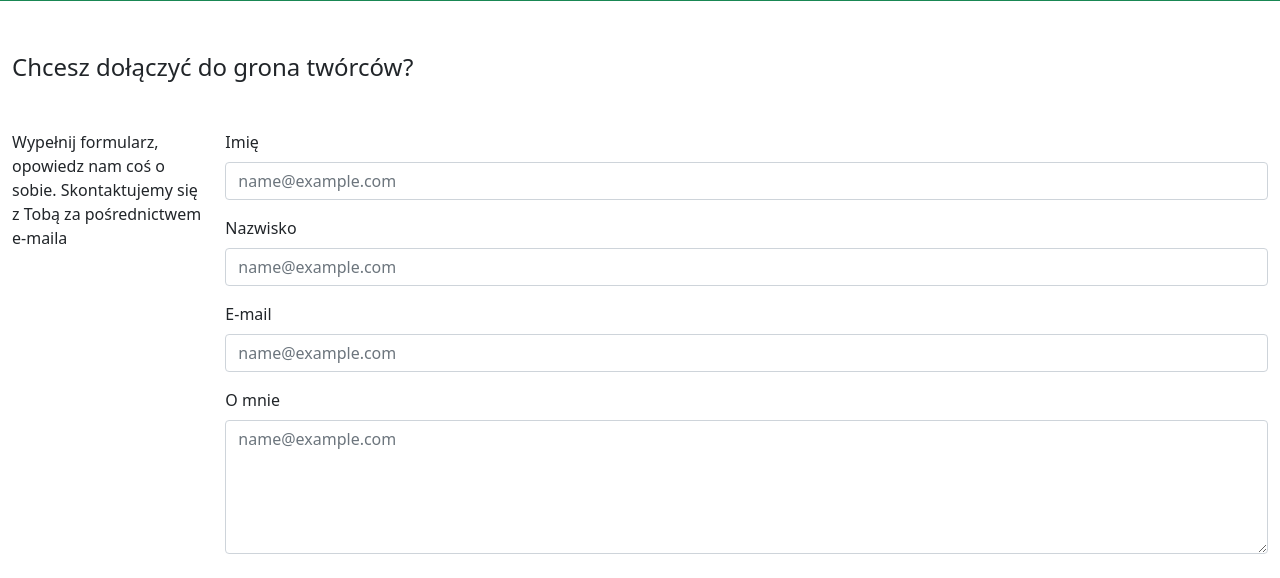
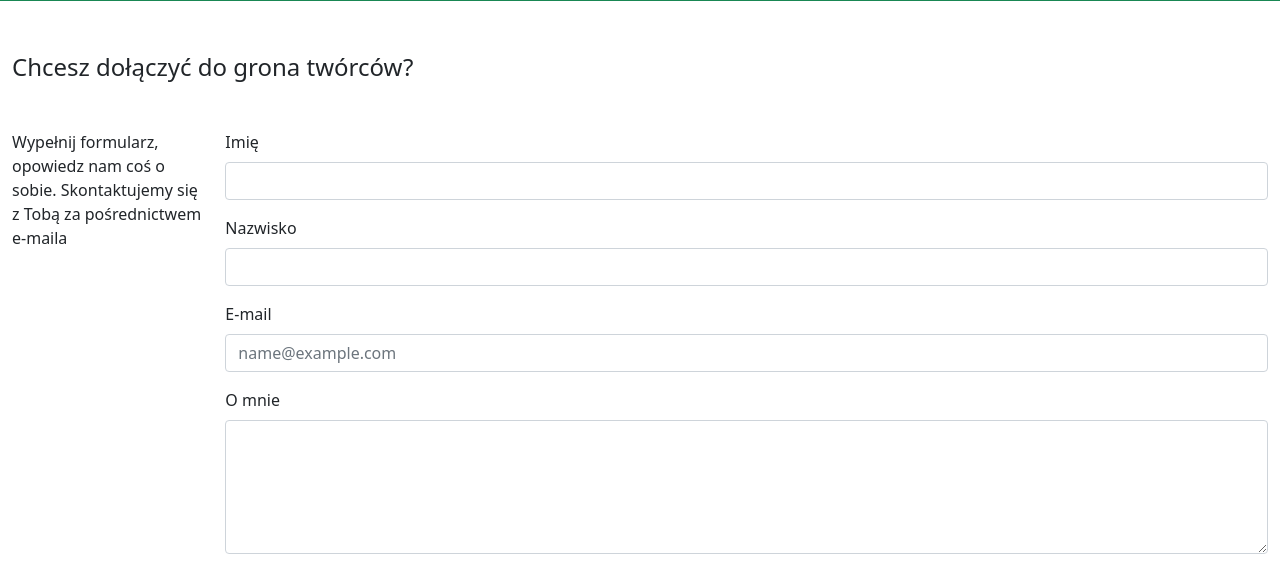
Before and after one commit to pawel323/quizApp, a PHP site: page / in a window 1280 px wide. Shown: the part 469-1047 px from the top of the page. Run offline with PHP 8.4, Linux system fonts and the light colour scheme.

Commit message:
Poprawa wyglądu formularza zgłoszeniowego

```diff
--- a/middleIndex.php
+++ b/middleIndex.php
@@ -45,20 +45,20 @@
     <div class="col-sm-10">
     <form>
     <div class="mb-3">
-        <label for="exampleFormControlInput1" class="form-label">Imię</label>
-        <input type="email" class="form-control" id="exampleFormControlInput1" placeholder="name@example.com">
+        <label for="imie" class="form-label">Imię</label>
+        <input type="text" class="form-control" id="imie">
     </div>
     <div class="mb-3">
-        <label for="exampleFormControlInput1" class="form-label">Nazwisko</label>
-        <input type="email" class="form-control" id="exampleFormControlInput1" placeholder="name@example.com">
+        <label for="nazwisko" class="form-label">Nazwisko</label>
+        <input type="text" class="form-control" id="nazwisko">
     </div>
     <div class="mb-3">
-        <label for="exampleFormControlInput1" class="form-label">E-mail</label>
-        <input type="email" class="form-control" id="exampleFormControlInput1" placeholder="name@example.com">
+        <label for="email" class="form-label">E-mail</label>
+        <input type="email" class="form-control" id="email" placeholder="name@example.com">
     </div>
     <div class="mb-3">
-        <label for="exampleFormControlInput1" class="form-label">O mnie</label>
-        <textarea class="form-control" id="exampleFormControlInput1" placeholder="name@example.com" autocorrect=on rows=5></textarea>
+        <label for="oMnie" class="form-label">O mnie</label>
+        <textarea class="form-control" id="oMnie" autocorrect=on rows=5></textarea>
     </div>
     </form>
     </div>
```
